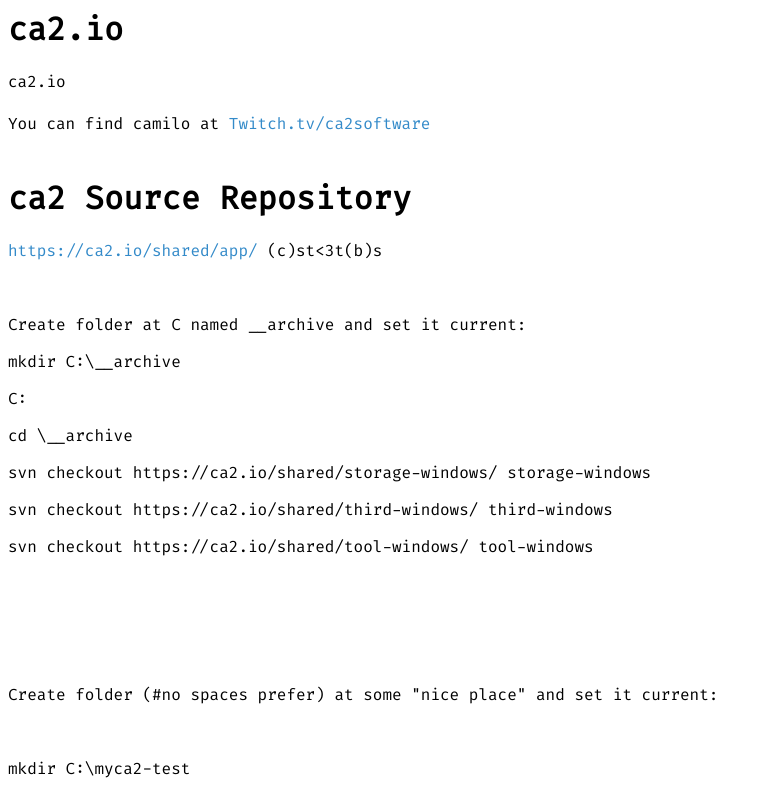
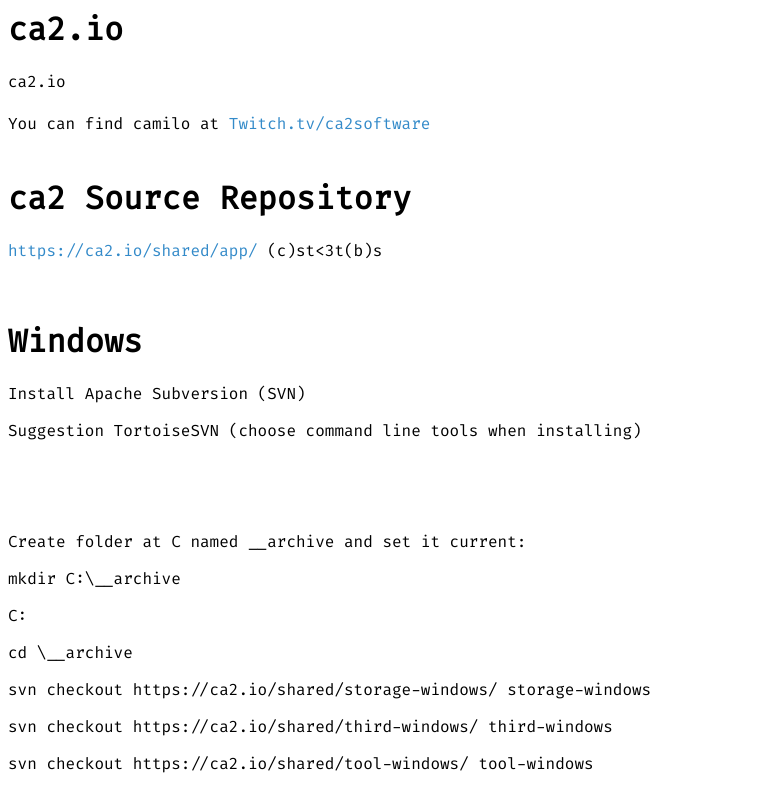
Before and after one commit to ca2/ca2.io, a plain HTML site: page index.html in a window 1280 px wide. Shown: the top 792 px of the page, without its empty margins (0-770 px from the left). Drawn offline with Linux system fonts and the light colour scheme.

Commit message:
<3tbs, Mummi and bilbo!!

```diff
--- a/index.html
+++ b/index.html
@@ -15,6 +15,11 @@ You can find camilo at <a href="https://twitch.tv/ca2software">Twitch.tv/ca2soft
 	<p><a href="https://ca2.io/shared/app/">https://ca2.io/shared/app/</a>
 	  (c)st&lt;3t(b)s
 </p>
+	<p>&nbsp;</p>
+	<h1>Windows</h1>
+	<p>Install Apache Subversion	(SVN)</p>
+	<p>Suggestion TortoiseSVN (choose command line tools when installing)</p>
+	<p>&nbsp;</p>
 	<p>&nbsp;</p>
 	<p>Create folder at C named __archive and set it current:</p>
 	<p>mkdir C:\__archive</p>
```
